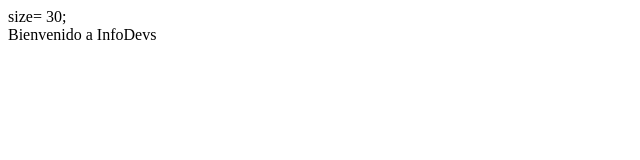
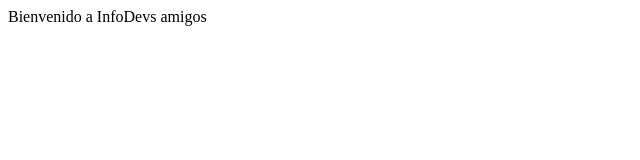
Before and after one commit to J-dev-149/ProyectoDemoCursoPrework, a plain HTML site: page index.html in a window 1280 px wide. Shown: the whole page, without its empty margins (0-640 px from the left). Drawn offline with Linux system fonts and the light colour scheme.

```diff
--- a/index.html
+++ b/index.html
@@ -7,10 +7,8 @@
     <title>InfoDevs</title>
 </head>
 <body>
-    <font class="size"></font>
-    size= 30;
     <article>
-        Bienvenido a InfoDevs
+        Bienvenido a InfoDevs amigos
     </article>
 
 </body>
```
